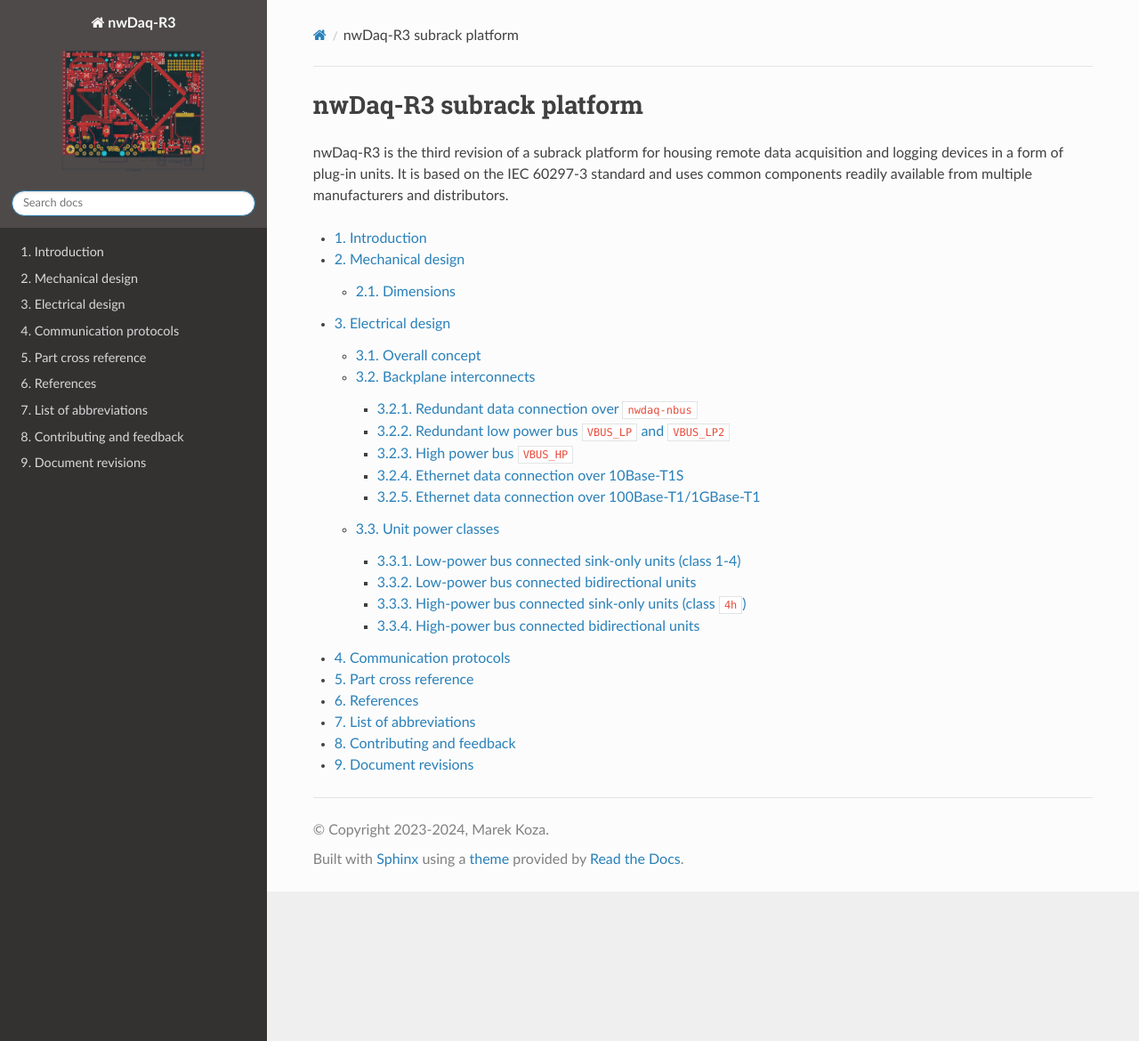
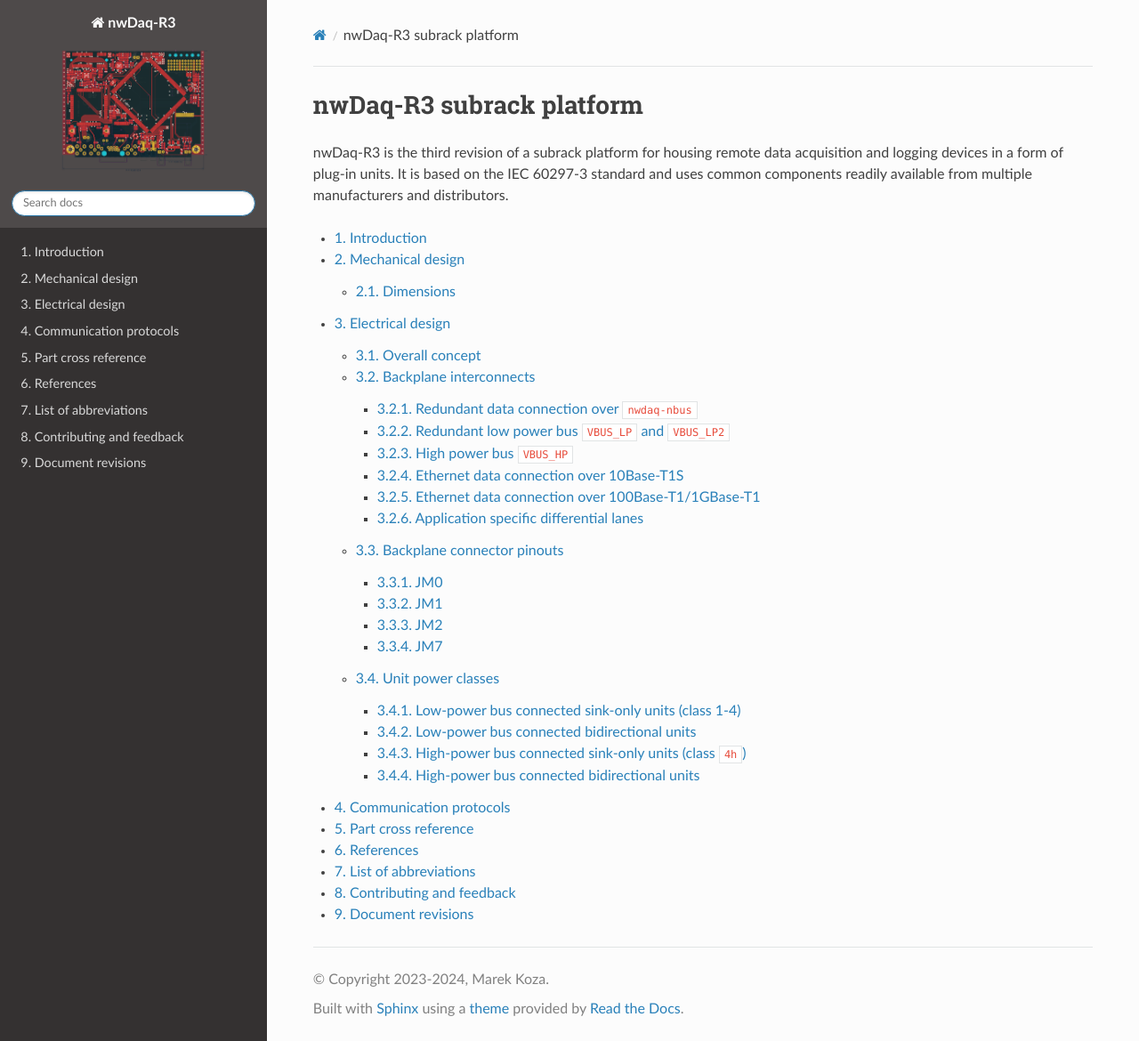
Before and after one commit to nwdaq/nwdaq-r3, a Sphinx documentation site: the page built from doc/index.rst, in a window 1280 px wide and 1170 px high. Shown: the whole window at 89% size. Built offline with Sphinx 7.4.7 and the Read the Docs theme 2.0.0, drawn with Linux system fonts in a browser that asks for light colours; some of the changed lines change nothing that is shown.

Commit message:
docs: Update electrical design section

```diff
--- a/doc/electrical-design.rst
+++ b/doc/electrical-design.rst
@@ -32,12 +32,13 @@
 	                                           - ``nwdaq-nbus`` communication bus
 	                                           - 10Base-T1S ethernet bus
 	                                           - card detect input/output
-	                                           - functional ground connection
+	                                           - chassis ground connection
 	JM1		Redundant power and data   - VBUS_LP2 low power bus
 	                                           - ``nwdaq-nbus`` redundant communication bus
 	                                           - 100Base-T1/1GBase-T1 ethernet link
 	JM2             App specific, star         Application-specific fanout of 10 differential lanes,
-	                                           connections to the other units are diven by the backplane design
+ 	                                           connections to the other units are given by the backplane design.
+	                                           See JM2 addendums for commonly used connections.
 	JM3             Reserved
 	JM3             Reserved
 	JM3             Reserved
@@ -45,7 +46,7 @@
 	JM3             High power bus             - VBUS_HP high power bus
 	                                           - ``nwdaq-pbus`` power resource bus
 	                                           - card detect input/output
-	                                           - functional ground connection
+	                                           - chassis ground connection
 	=============== ========================== =================================================================
 
 
@@ -53,10 +54,6 @@
 Redundant data connection over ``nwdaq-nbus``
 ------------------------------------------------
 
-.. note::
-
-	As the requirements for a low-power, medium-speed data bus evolved over time since 2015, it became clear
-	a bit more specific approach needs to be used.
 
 ``nwdaq-nbus`` satisfies the following requirements:
 
@@ -93,6 +90,93 @@
 
 Ethernet data connection over 100Base-T1/1GBase-T1
 -----------------------------------------------------
+
+
+Application specific differential lanes
+--------------------------------------------
+
+
+Backplane connector pinouts
+==================================
+
+Backplane contains slots for 8 connectors named JM0 to JM7. Not all of them need to be used. These are the
+usual combinations:
+
+- JM0 only - for simple units, no requirement for redundancy
+- JM1 only - not possible
+- JM0+JM1 - redundant low power bus and redundant communication bus
+- JM0+JM1 - simple units with fast data transfer requirement (100Base-T1/1GBase-T1)
+- +JM2 - ethernet switching boards, USB hub boards, etc.
+- JM7 only - high power units, photovoltaic input units, battery packs
+- JM0+JM7 - power supplies, external power bus interfaces
+
+
+
+JM0
+-------------------
+
+JM0 connector provides power and data for simple and low power units usually in the 1-3 power class.
+No power or communication redundancy is available if only JM0 is used.
+
+
+.. figure:: _static/jm0.svg
+	:width: 400pt
+
+	Backplane connector pinout and suggested routing - JM0
+
+
+.. table:: JM0 backplane connector signal description
+
+	========== ====================================================
+	Signal     Description
+	========== ====================================================
+	CD         Card detect. Connect resistor to GND or VBUS_LP.
+		   See `card-detection` section.
+	CH         Chassis ground. See `grounding-concept`.
+	GND        Plug-in unit main ground connection.
+	VBUS_LP    Lopw-power bus connection
+	T1SP       10Base-T1S bus, positive
+	T1SN       10Base-T1S bus, negative
+	NBUSP      ``nqdaq-nbus`` bus, positive
+	NBUSN      ``nqdaq-nbus`` bus, negative
+	========== ====================================================
+
+
+JM1
+------------------
+
+
+.. table:: JM1 backplane connector signal description
+
+	========== ====================================================
+	Signal     Description
+	========== ====================================================
+	========== ====================================================
+
+
+JM2
+-----------------
+
+
+.. table:: JM2 backplane connector signal description
+
+	========== ====================================================
+	Signal     Description
+	========== ====================================================
+	========== ====================================================
+
+
+
+JM7
+-----------------
+
+.. table:: JM7 backplane connector signal description
+
+	========== ====================================================
+	Signal     Description
+	========== ====================================================
+	========== ====================================================
+
 
 
 
```
Also changed, not shown: doc/_static/jm0.svg (added).
